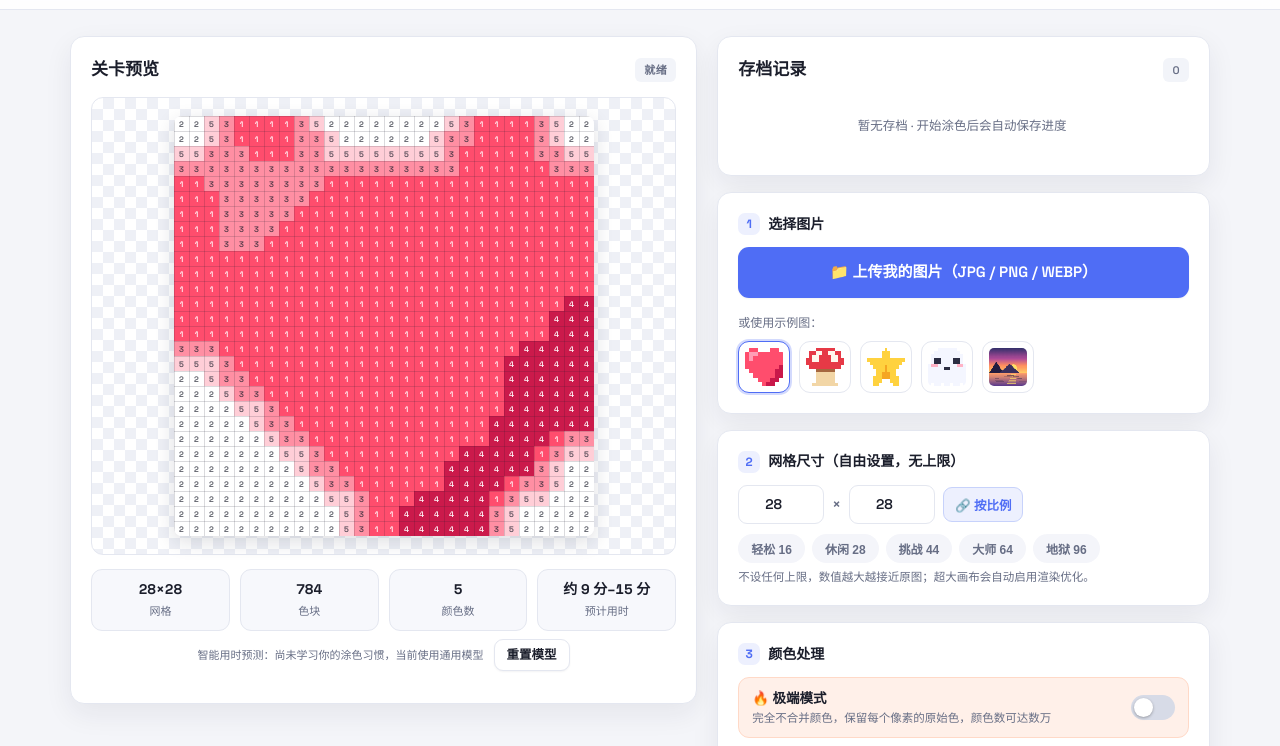
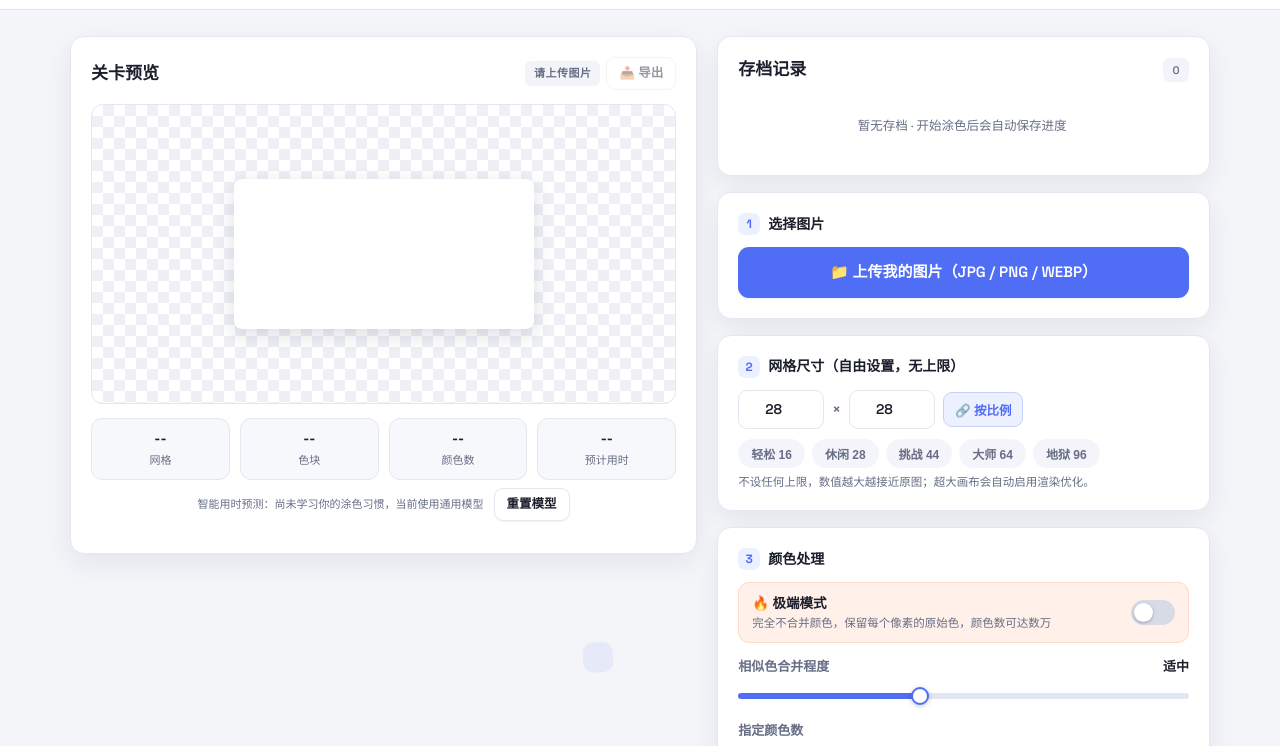
Before and after one commit to FallOxygen/falloxygen.github.io, a plain HTML site: page pixel-paint.html in a window 1280 px wide. Shown: the part 53-799 px from the top of the page. Drawn offline with Linux system fonts and the light colour scheme.

Commit message:
Remove sample image code and add export feature
Refactor pixel-paint.html by removing unused sample image code and adding export preview functionality.

```diff
--- a/pixel-paint.html
+++ b/pixel-paint.html
@@ -368,7 +368,9 @@
             display: flex;
             align-items: center;
             justify-content: space-between;
-            margin-bottom: 14px
+            margin-bottom: 14px;
+            gap: 8px;
+            flex-wrap: wrap;
         }
         .card-h h2 {
             font-size: 17px;
@@ -409,7 +411,8 @@
             display: grid;
             place-items: center;
             padding: 18px;
-            transition: box-shadow .2s
+            transition: box-shadow .2s;
+            position: relative;
         }
         .preview-wrap.dragging {
             box-shadow: inset 0 0 0 2px var(--org)
@@ -489,44 +492,6 @@
             width: 100%;
             padding: 13px;
             font-size: 15px
-        }
-        .samples {
-            margin-top: 14px
-        }
-        .samples .lbl {
-            font-size: 12px;
-            color: var(--ink2)
-        }
-        .sample-row {
-            display: flex;
-            gap: 9px;
-            margin-top: 8px;
-            flex-wrap: wrap
-        }
-        .sample-row button {
-            width: 52px;
-            height: 52px;
-            padding: 6px;
-            background: #fff;
-            border: 1px solid var(--line);
-            border-radius: 11px;
-            cursor: pointer;
-            transition: all .15s
-        }
-        .sample-row button:hover {
-            transform: translateY(-2px);
-            box-shadow: 0 6px 14px rgba(23, 28, 51, .12)
-        }
-        .sample-row button.on {
-            border-color: var(--acc);
-            box-shadow: 0 0 0 2px rgba(79, 109, 245, .25)
-        }
-        .sample-row canvas {
-            width: 100%;
-            height: 100%;
-            image-rendering: pixelated;
-            display: block;
-            border-radius: 5px
         }
         .field {
             margin-bottom: 16px
@@ -1216,6 +1181,19 @@
                 transform: translateY(12px);
                 opacity: 0
             }
+        }
+        /* 导出按钮微调 */
+        .export-preview-btn {
+            white-space: nowrap;
+        }
+        .card-h-right {
+            display: flex;
+            align-items: center;
+            gap: 6px;
+            flex-wrap: wrap;
+        }
+        .card-h-right .tag {
+            flex-shrink: 0;
         }
     </style>
 </head>
@@ -1244,7 +1222,10 @@
         <section class="card">
             <div class="card-h">
                 <h2>关卡预览</h2>
-                <span class="tag" id="procBadge">就绪</span>
+                <div class="card-h-right">
+                    <span class="tag" id="procBadge">就绪</span>
+                    <button class="btn btn-ghost sm export-preview-btn" id="exportPreviewBtn" disabled title="导出完整高清像素图（自动涂好整张图）">📤 导出</button>
+                </div>
             </div>
             <div class="preview-wrap" id="previewWrap">
                 <canvas id="previewCanvas"></canvas>
@@ -1275,10 +1256,6 @@
                 <div class="step"><b>1</b>选择图片</div>
                 <button class="btn btn-primary" id="uploadBtn">📁 上传我的图片（JPG / PNG / WEBP）</button>
                 <input type="file" id="fileInput" accept="image/*" hidden>
-                <div class="samples">
-                    <span class="lbl">或使用示例图：</span>
-                    <div class="sample-row" id="sampleRow"></div>
-                </div>
             </div>
             <div class="card">
                 <div class="step"><b>2</b>网格尺寸（自由设置，无上限）</div>
@@ -1676,99 +1653,15 @@
             localStorage.setItem('pp.muted', muted ? '1' : '0');
             refreshSoundBtns(); if (!muted) sfx.sel(); };
         refreshSoundBtns();
-        /* ================= 示例图 ================= */
-        function mapToCanvas(rows, colors) {
-            const h = rows.length,
-                w = rows[0].length,
-                c = document.createElement('canvas');
-            c.width = w;
-            c.height = h;
-            const g = c.getContext('2d');
-            rows.forEach((row, y) => { for (let x = 0; x < w; x++) { const ch = row[x]; if (ch !== '.' && colors[ch]) { g
-                            .fillStyle = colors[ch];
-                        g.fillRect(x, y, 1, 1); } } });
-            return c;
-        }
-
-        function genSunset() {
-            const c = document.createElement('canvas');
-            c.width = 96;
-            c.height = 72;
-            const g = c.getContext('2d');
-            const sky = g.createLinearGradient(0, 0, 0, 48);
-            sky.addColorStop(0, '#35306b');
-            sky.addColorStop(.42, '#b04a98');
-            sky.addColorStop(.7, '#ff8f5e');
-            sky.addColorStop(1, '#ffd166');
-            g.fillStyle = sky;
-            g.fillRect(0, 0, 96, 48);
-            g.fillStyle = '#ffe066';
-            g.beginPath();
-            g.arc(62, 40, 9, 0, 7);
-            g.fill();
-            g.fillStyle = '#221c3f';
-            g.beginPath();
-            g.moveTo(0, 48);
-            g.lineTo(18, 26);
-            g.lineTo(38, 48);
-            g.closePath();
-            g.fill();
-            g.fillStyle = '#3a2f5b';
-            g.beginPath();
-            g.moveTo(26, 48);
-            g.lineTo(52, 30);
-            g.lineTo(78, 48);
-            g.closePath();
-            g.fill();
-            const sea = g.createLinearGradient(0, 48, 0, 72);
-            sea.addColorStop(0, '#ff9e6a');
-            sea.addColorStop(1, '#5b3a8c');
-            g.fillStyle = sea;
-            g.fillRect(0, 48, 96, 24);
-            g.fillStyle = 'rgba(255,224,102,.7)';
-            for (let i = 0; i < 6; i++) g.fillRect(56 - i * 2, 50 + i * 3.4, 12 + i * 2, 1.6);
-            g.fillStyle = 'rgba(34,28,63,.5)';
-            for (let i = 0; i < 8; i++) g.fillRect(Math.random() * 80, 49 + Math.random() * 20, 8 + Math.random() * 14, 1.2);
-            return c;
-        }
-        const SAMPLES = [
-            { name: '爱心', el: mapToCanvas([".RR...RR.", "RPPRRRRRR", "RPRRRRRRR", "RRRRRRRRR", "RRRRRRRRD", ".RRRRRRDD",
-                    "..RRRRRDD", "...RRRDD.", "....RDD.."
-                ], { R: '#ff4d6d', P: '#ff9eb5', D: '#c9184a' }) },
-            { name: '蘑菇', el: mapToCanvas(["...RRRRRR...", ".RRWWRRWWRR.", ".RWWRRRRWWR.", "RRWWRRRRWWRR",
-                    "RRRRRRRRRRRR", ".RRRRRRRRRR.", "...UUUUUU...", "...SSSSSS...", "...SSSSSS...",
-                    "...SSSSSS...", "..SSSSSSSS.."
-                ], { R: '#e63946', W: '#fff6ec', U: '#a5673f', S: '#f2d6a6' }) },
-            { name: '星星', el: mapToCanvas(["......Y......", ".....YYY.....", ".....YYY.....", "YYYYYYYYYYYYY",
-                    ".YYYYYYYYYYY.", "..YYYYOYYYY..", "...YYYOYYY...", "...YYOOOYY...", "..YYYOOOYYY..",
-                    "..YYY...YYY..", "..YY.....YY.."
-                ], { Y: '#ffd23f', O: '#f5a623' }) },
-            { name: '幽灵', el: mapToCanvas(["...WWWWWW...", "..WWWWWWWW..", ".WWWWWWWWWW.", ".WBBWWWWBBW.",
-                    ".WBBWWWWBBW.", "WPPWWWWWWPPW", "WWWWWBBWWWWW", "WWWWWWWWWWWW", "WWWWWWWWWWWW",
-                    "WWWWWWWWWWWW", "WWWWWWWWWWWW", "W.WW.WW.WW.W"
-                ], { W: '#f4f6ff', B: '#2b2d42', P: '#ffb3c6' }) },
-            { name: '晚霞', el: genSunset() }
-        ];
-        let source = { el: SAMPLES[0].el, name: '爱心' };
-
-        function srcSize() { return { w: source.el.width || source.el.naturalWidth, h: source.el.height || source.el
-                    .naturalHeight }; }
-        SAMPLES.forEach((s, i) => {
-            const btn = document.createElement('button');
-            btn.title = s.name;
-            btn.className = i === 0 ? 'on' : '';
-            const mini = document.createElement('canvas');
-            mini.width = s.el.width;
-            mini.height = s.el.height;
-            mini.getContext('2d').drawImage(s.el, 0, 0);
-            btn.appendChild(mini);
-            btn.onclick = () => { source = { el: s.el, name: s.name };
-                document.querySelectorAll('.sample-row button').forEach((b, j) => b.classList.toggle('on', SAMPLES[j]
-                    .name === s.name));
-                onSourceChanged();
-                sfx.sel(); };
-            $('sampleRow').appendChild(btn);
-        });
+        /* ================= 示例图 (已删除) ================= */
+        // 所有示例图相关的代码（SAMPLES、mapToCanvas、genSunset、sampleRow 渲染等）已删除。
+        // 现在 source 默认为 null，用户必须通过上传按钮来加载图片。
+        let source = null;
+
+        function srcSize() {
+            if (!source || !source.el) return { w: 0, h: 0 };
+            return { w: source.el.width || source.el.naturalWidth, h: source.el.height || source.el.naturalHeight };
+        }
         /* ================= 关卡构建 + 结构化用时统计 ================= */
         function greedyCluster(exactArr, t) {
             const gs = Math.max(1, t),
@@ -2042,13 +1935,27 @@
             pvTimer = setTimeout(runBuild, 150); }
 
         async function runBuild() {
-            if (!source.el) return;
+            if (!source || !source.el) {
+                // 如果没有图片，清空预览和状态
+                pvLevel = null;
+                $('procBadge').textContent = '请上传图片';
+                $('startBtn').disabled = true;
+                $('exportPreviewBtn').disabled = true;
+                $('stGrid').textContent = '--';
+                $('stCells').textContent = '--';
+                $('stColors').textContent = '--';
+                $('stTime').textContent = '--';
+                const wb = $('warnBox');
+                wb.innerHTML = '';
+                return;
+            }
             const token = ++buildToken,
                 dims = readDims(),
                 opts = readOpts();
             building = true;
             $('procBadge').textContent = '生成中…';
             $('startBtn').disabled = true;
+            $('exportPreviewBtn').disabled = true;
             try {
                 const lv = await buildLevel(source.el, dims.cols, dims.rows, opts, token);
                 if (token !== buildToken) return;
@@ -2056,9 +1963,13 @@
                 drawPreview();
                 updateStats();
             } catch (e) { console.error(e); } finally {
-                if (token === buildToken) { building = false;
+                if (token === buildToken) {
+                    building = false;
                     $('procBadge').textContent = '就绪';
-                    $('startBtn').disabled = !pvLevel; }
+                    const ready = !!pvLevel;
+                    $('startBtn').disabled = !ready;
+                    $('exportPreviewBtn').disabled = !ready;
+                }
             }
         }
 
@@ -2084,7 +1995,11 @@
 
         function drawPreview() {
             const lv = pvLevel;
-            if (!lv) return;
+            if (!lv) {
+                const g = pvCv.getContext('2d');
+                g.clearRect(0, 0, pvCv.width, pvCv.height);
+                return;
+            }
             const maxW = Math.min(620, $('previewWrap').clientWidth - 36) || 560,
                 maxH = 420;
             const pc = Math.min(maxW / lv.cols, maxH / lv.rows);
@@ -2117,13 +2032,21 @@
             }
         }
         $('wInput').addEventListener('input', () => {
-            if (lockAspect) { const { h, w } = srcSize();
-                $('hInput').value = Math.max(1, Math.round(+$('wInput').value * h / w)); }
+            if (lockAspect) {
+                const size = srcSize();
+                if (size.w > 0 && size.h > 0) {
+                    $('hInput').value = Math.max(1, Math.round(+$('wInput').value * size.h / size.w));
+                }
+            }
             refreshPreview();
         });
         $('hInput').addEventListener('input', () => {
-            if (lockAspect) { const { h, w } = srcSize();
-                $('wInput').value = Math.max(1, Math.round(+$('hInput').value * w / h)); }
+            if (lockAspect) {
+                const size = srcSize();
+                if (size.w > 0 && size.h > 0) {
+                    $('wInput').value = Math.max(1, Math.round(+$('hInput').value * size.w / size.h));
+                }
+            }
             refreshPreview();
         });
         $('lockBtn').onclick = () => { lockAspect = !lockAspect;
@@ -2142,15 +2065,23 @@
             const on = $('extremeChk').checked;
             $('mergeSlider').disabled = on;
             $('targetInput').disabled = on;
-            if (on) { const { w, h } = srcSize();
-                $('wInput').value = w;
-                $('hInput').value = h; }
+            if (on) {
+                const size = srcSize();
+                if (size.w > 0 && size.h > 0) {
+                    $('wInput').value = size.w;
+                    $('hInput').value = size.h;
+                }
+            }
             refreshPreview();
         });
 
         function onSourceChanged() {
-            if (lockAspect) { const { w, h } = srcSize();
-                $('hInput').value = Math.max(1, Math.round(+$('wInput').value * h / w)); }
+            if (lockAspect) {
+                const size = srcSize();
+                if (size.w > 0 && size.h > 0) {
+                    $('hInput').value = Math.max(1, Math.round(+$('wInput').value * size.h / size.w));
+                }
+            }
             refreshPreview();
         }
         $('uploadBtn').onclick = () => $('fileInput').click();
@@ -2161,10 +2092,11 @@
             if (!/^image\//.test(f.type)) { toast('请选择图片文件（JPG / PNG / WEBP）'); return; }
             const url = URL.createObjectURL(f),
                 img = new Image();
-            img.onload = () => { source = { el: img, name: f.name.replace(/\.[^.]+$/, '') };
-                document.querySelectorAll('.sample-row button').forEach(b => b.classList.remove('on'));
+            img.onload = () => {
+                source = { el: img, name: f.name.replace(/\.[^.]+$/, '') };
                 onSourceChanged();
-                toast('图片已就绪'); };
+                toast('图片已就绪');
+            };
             img.onerror = () => toast('图片加载失败，换一张试试');
             img.src = url;
         }
@@ -2175,6 +2107,44 @@
             pw.classList.remove('dragging'); }));
         pw.addEventListener('drop', e => { const f = e.dataTransfer.files[0]; if (f) loadFile(f); });
         $('startBtn').onclick = () => { if (pvLevel && !building) startGame(pvLevel, source.name, null); };
+        /* ================= 导出预览图（新增） ================= */
+        function exportPreview() {
+            const lv = pvLevel;
+            if (!lv) { toast('请先生成关卡预览'); return; }
+            const btn = $('exportPreviewBtn');
+            btn.disabled = true;
+            toast('⏳ 正在生成高清预览图…');
+            setTimeout(() => {
+                try {
+                    const maxDim = 3000;
+                    const scale = Math.max(1, Math.min(32, Math.floor(maxDim / Math.max(lv.cols, lv.rows))));
+                    const c = document.createElement('canvas');
+                    c.width = lv.cols * scale;
+                    c.height = lv.rows * scale;
+                    const g = c.getContext('2d');
+                    const len = lv.cells.length;
+                    for (let i = 0; i < len; i++) {
+                        const p = lv.palette[lv.cells[i]];
+                        g.fillStyle = p.hex;
+                        const x = (i % lv.cols) * scale;
+                        const y = ((i / lv.cols) | 0) * scale;
+                        g.fillRect(x, y, scale, scale);
+                    }
+                    const name = source && source.name ? source.name : 'untitled';
+                    const a = document.createElement('a');
+                    a.download =
+                        `像素染坊_预览_${lv.cols}x${lv.rows}_${lv.palette.length}色_${name}.png`;
+                    a.href = c.toDataURL('image/png');
+                    a.click();
+                    toast('✅ 预览图已导出！');
+                } catch (e) {
+                    toast('❌ 导出失败：' + e.message);
+                } finally {
+                    btn.disabled = false;
+                }
+            }, 60);
+        }
+        $('exportPreviewBtn').onclick = exportPreview;
         /* ================= 历史记录 UI ================= */
         function drawHistThumb(t, rec) {
             const maxDim = 52;
@@ -3505,4 +3475,4 @@
         loadHistory();
     </script>
 </body>
-                                                                                               </html>
+</html>
```
